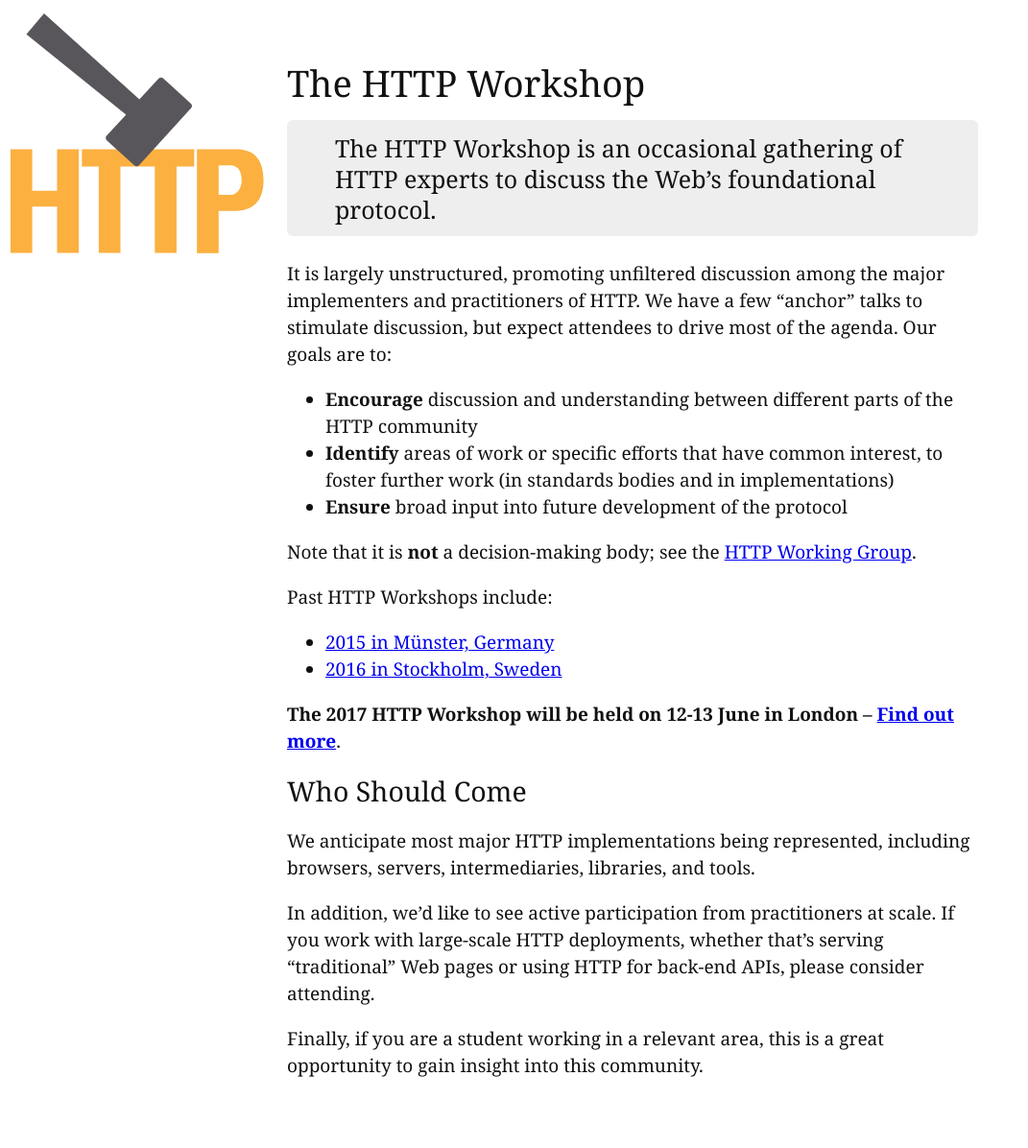
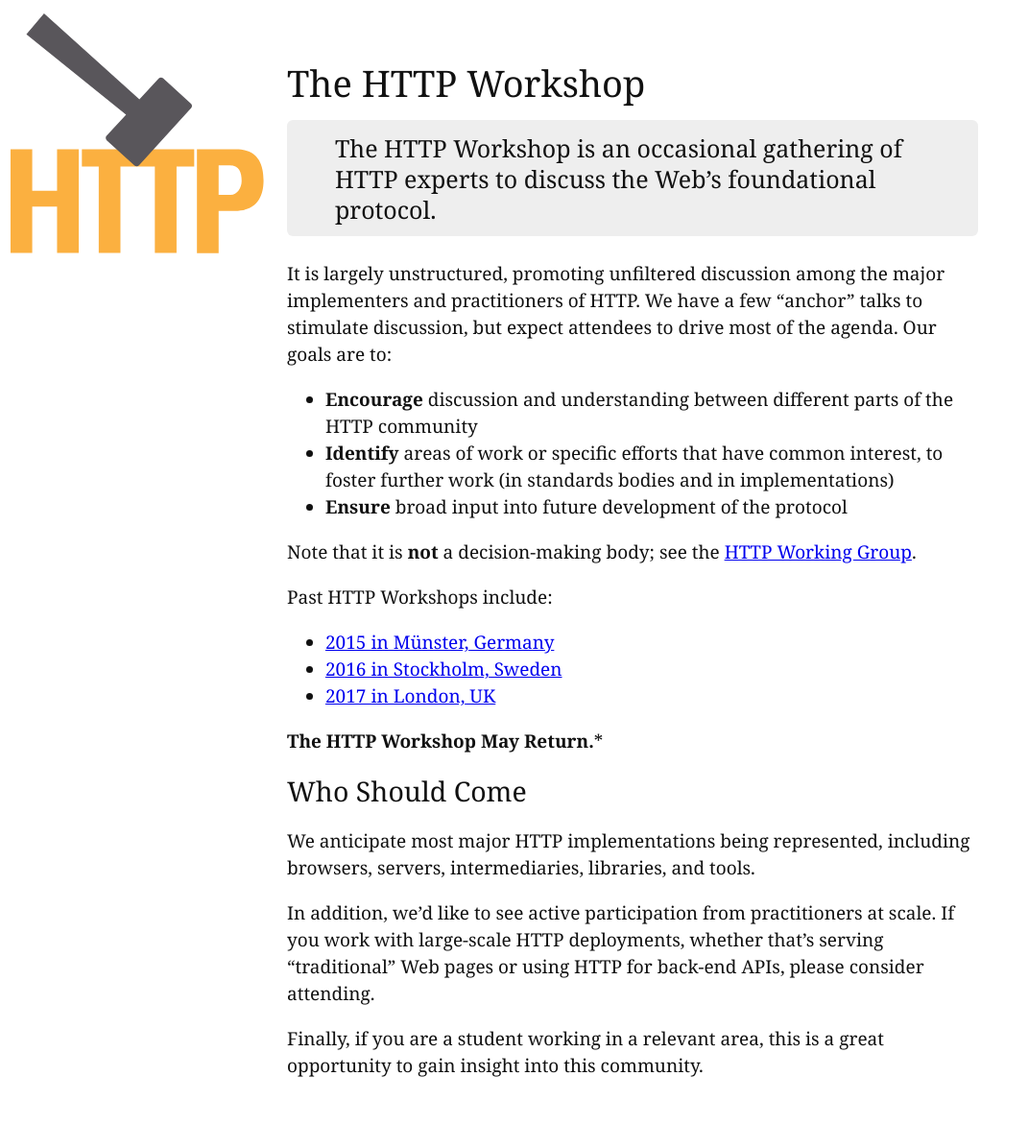
Before and after one commit to HTTPWorkshop/httpworkshop.github.io, a Jekyll site: the page built from index.md, in a window 1280 px wide. Shown: the whole page at 96% size, without its empty margins (0-1071 px from the left). Built offline with Jekyll 4.4.1, drawn with Linux system fonts in a browser that asks for light colours.

Commit message:
Update index.md

```diff
--- a/index.md
+++ b/index.md
@@ -22,8 +22,9 @@ Past HTTP Workshops include:
 
 * [2015 in Münster, Germany](https://github.com/HTTPWorkshop/workshop2015/wiki/2015-Report)
 * [2016 in Stockholm, Sweden](https://github.com/HTTPWorkshop/workshop2016/wiki/Report)
+* [2017 in London, UK](https://github.com/HTTPWorkshop/workshop2017/wiki/Report)
 
-**The 2017 HTTP Workshop will be held on 12-13 June in London -- [Find out more](https://github.com/HTTPWorkshop/workshop2017/blob/master/README.md)**.
+**The HTTP Workshop May Return.***
 
 
 ## Who Should Come
```
